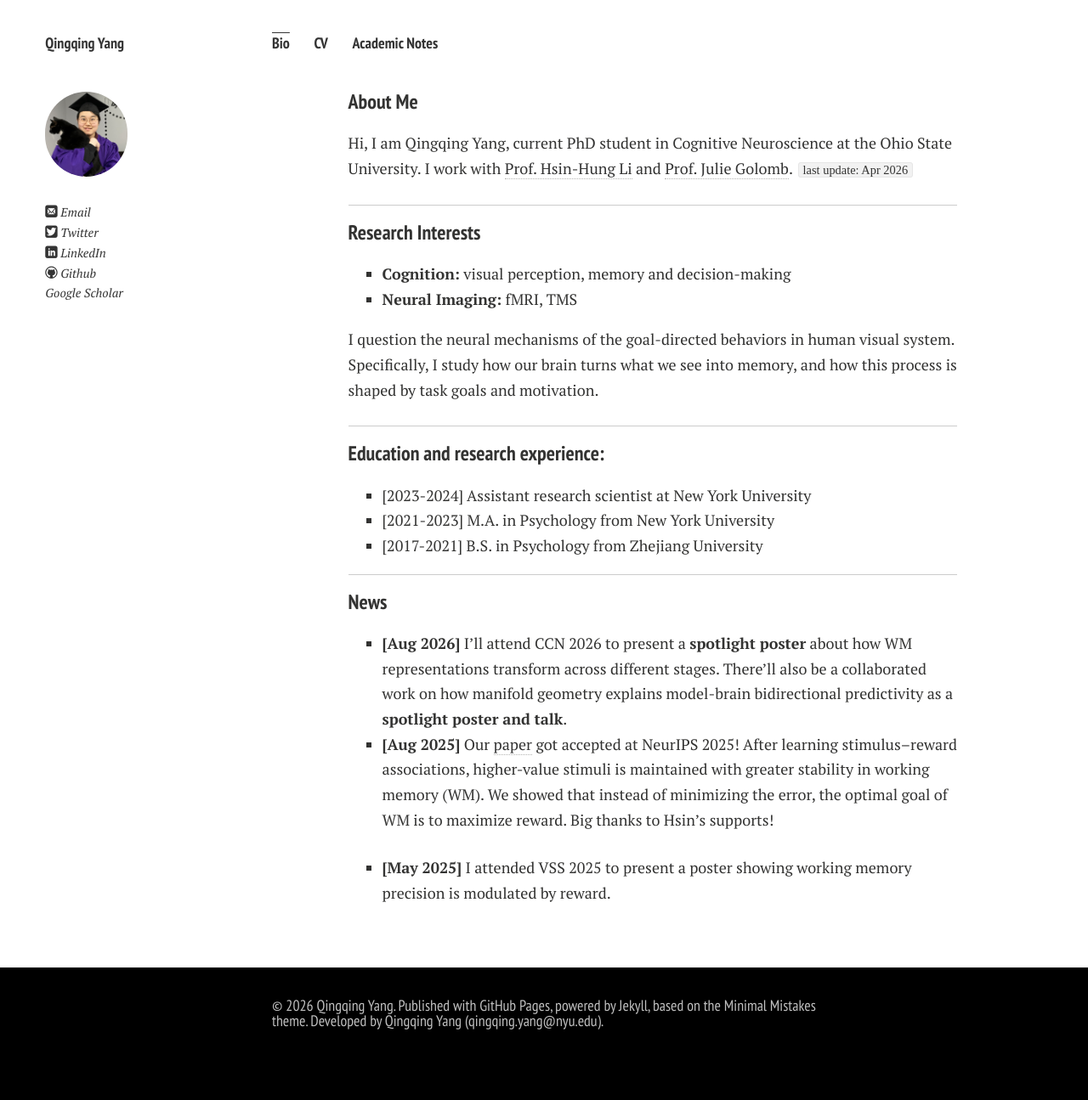
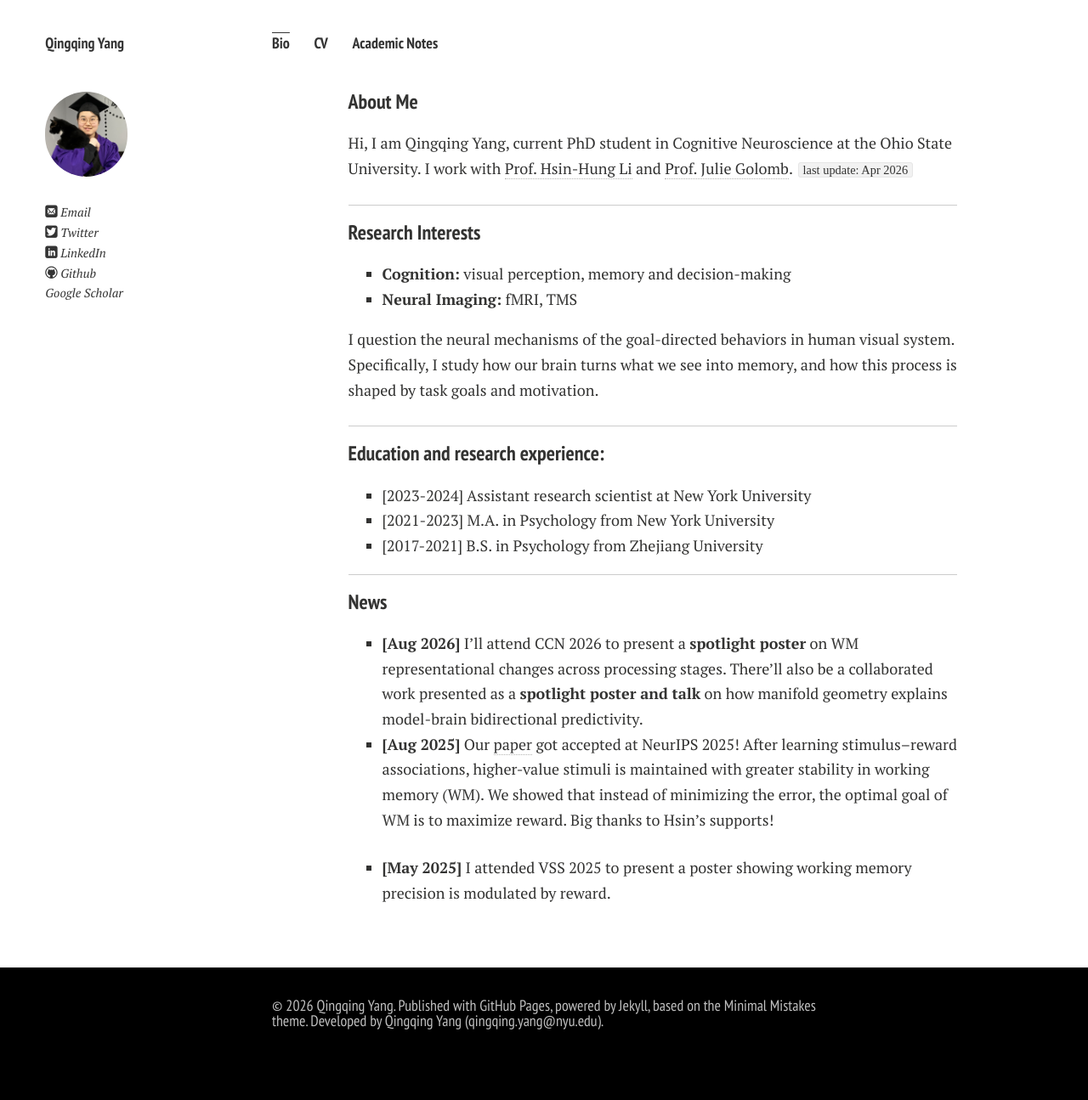
Before and after one commit to Qingqing-Yang-177/Qingqing-Yang-177.github.io, a Jekyll site: the page built from index.md, in a window 1280 px wide. Shown: the whole page at 85% size. Built offline with Jekyll 4.4.1, drawn with Linux system fonts in a browser that asks for light colours; nearby versions of some CDN libraries; comment, search, counter and statistics services are not loaded; a style sheet for code colours, icons or effects is not loaded; our own code applies the rules of GitHub Pages for plain Markdown files.

Commit message:
Update index.md

```diff
--- a/index.md
+++ b/index.md
@@ -21,7 +21,7 @@ I question the neural mechanisms of the goal-directed behaviors in human visual
 
 ---
 ### News
-- **[Aug 2026]** I'll attend CCN 2026 to present a **spotlight poster** about how WM representations transform across different stages. There'll also be a collaborated work on how manifold geometry explains model-brain bidirectional predictivity as a **spotlight poster and talk**.
+- **[Aug 2026]** I'll attend CCN 2026 to present a **spotlight poster** on WM representational changes across processing stages. There'll also be a collaborated work presented as a **spotlight poster and talk** on how manifold geometry explains model-brain bidirectional predictivity.
 - **[Aug 2025]** Our [paper](https://proceedings.neurips.cc/paper_files/paper/2025/file/534de24424a5056682502acd1fccb005-Paper-Conference.pdf) got accepted at NeurIPS 2025!
   After learning stimulus–reward associations, higher-value stimuli is maintained with greater stability in working memory (WM). We showed that instead of minimizing the error, the optimal goal of WM is to maximize reward. Big thanks to Hsin's supports!
 
```
